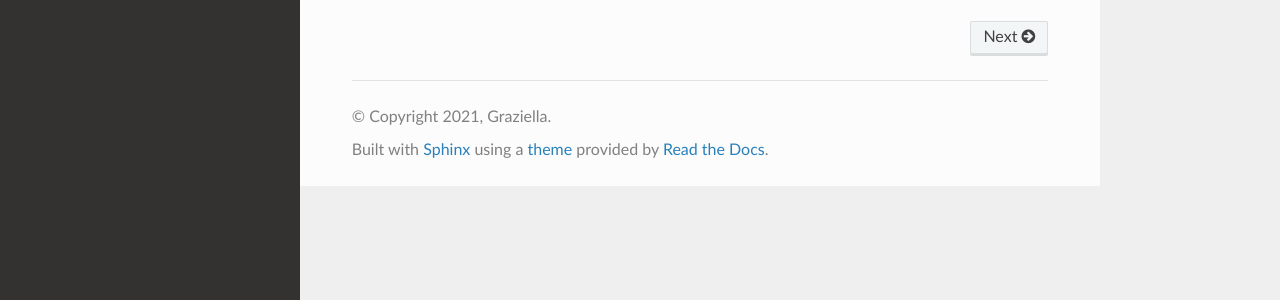
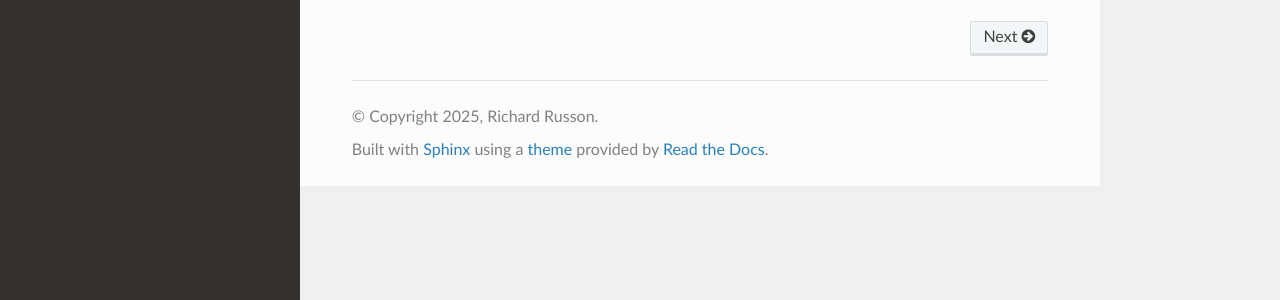
Before and after one commit to flatcap/test-read, a Sphinx documentation site: the page built from docs/source/index.rst, in a window 1280 px wide. Shown: the part 584-884 px from the top of the page. Built offline with Sphinx 7.4.7 and the Read the Docs theme 3.1.0, drawn with Linux system fonts in a browser that asks for light colours.

Commit message:
fix owner

```diff
--- a/docs/source/conf.py
+++ b/docs/source/conf.py
@@ -3,8 +3,8 @@
 # -- Project information
 
 project = 'Lumache'
-copyright = '2021, Graziella'
-author = 'Graziella'
+copyright = '2025, Richard Russon'
+author = 'flatcap'
 
 release = '0.1'
 version = '0.1.0'
```
